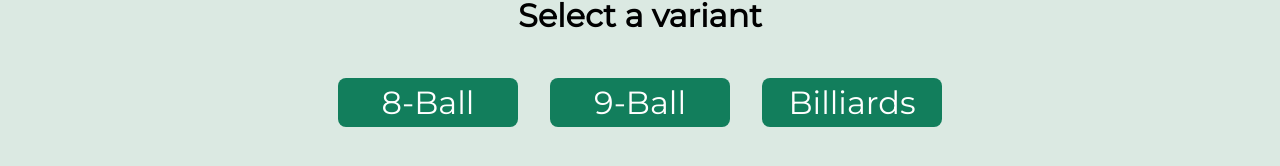
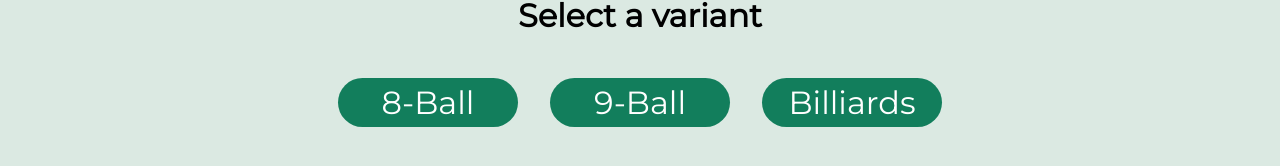
Before and after one commit to NLDInterns2019/nld-pool-league, a React (Create React App) app in the folder client/: page / in a window 1280 px wide. Shown: the part 414-580 px from the top of the page. Built offline with nearby package versions, Linux system fonts and the light colour scheme.

Commit message:
Changed appearance of buttons

```diff
--- a/client/src/App.css
+++ b/client/src/App.css
@@ -240,7 +240,7 @@ button {
   margin-right: 0.5rem;
   margin-left: 0.5rem;
   border: none;
-  border-radius: 8px;
+  border-radius: 100px;
   font-size: 14pt;
 }
 
@@ -405,7 +405,7 @@ button:hover {
   color: white;
   display: inline-block;
   padding: 5px 15px 5px 15px;
-  border-radius: 8px;
+  border-radius: 100px;
   font-size: 24pt;
   width: 150px;
 }
```
